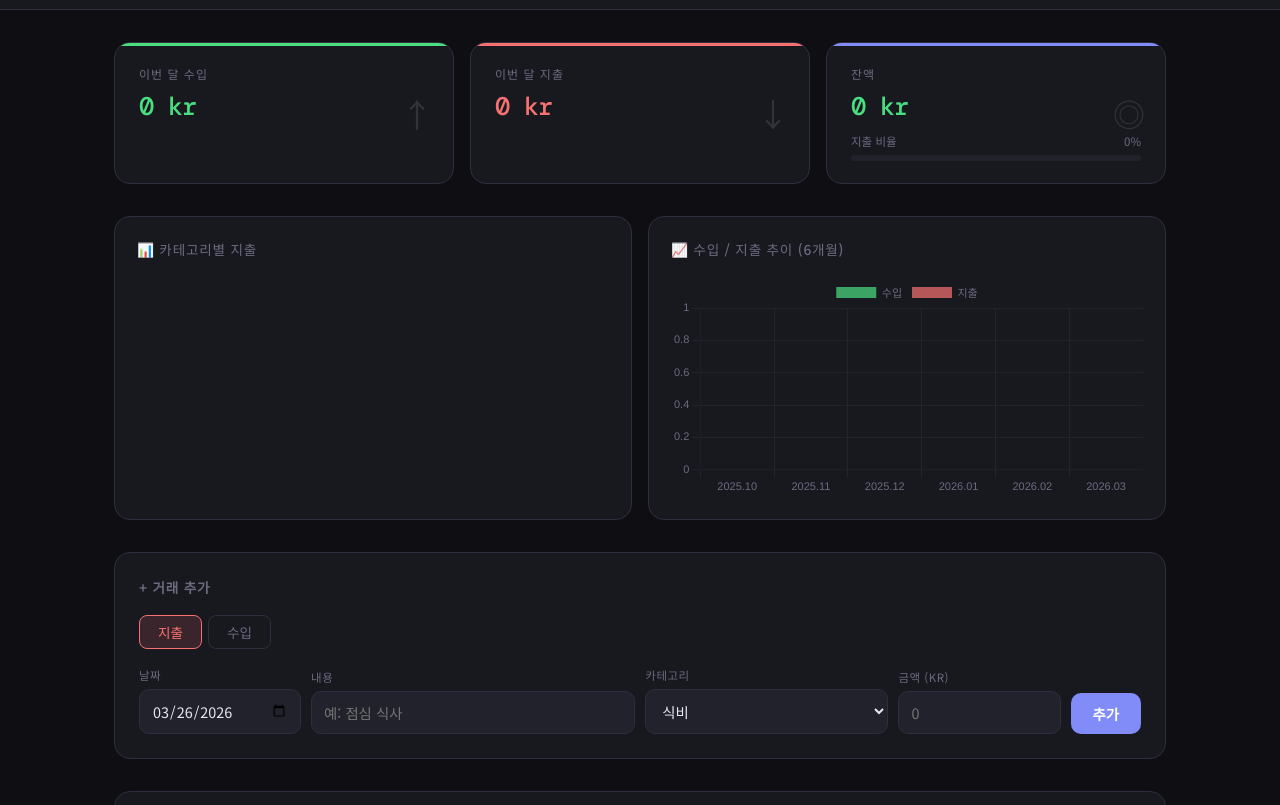
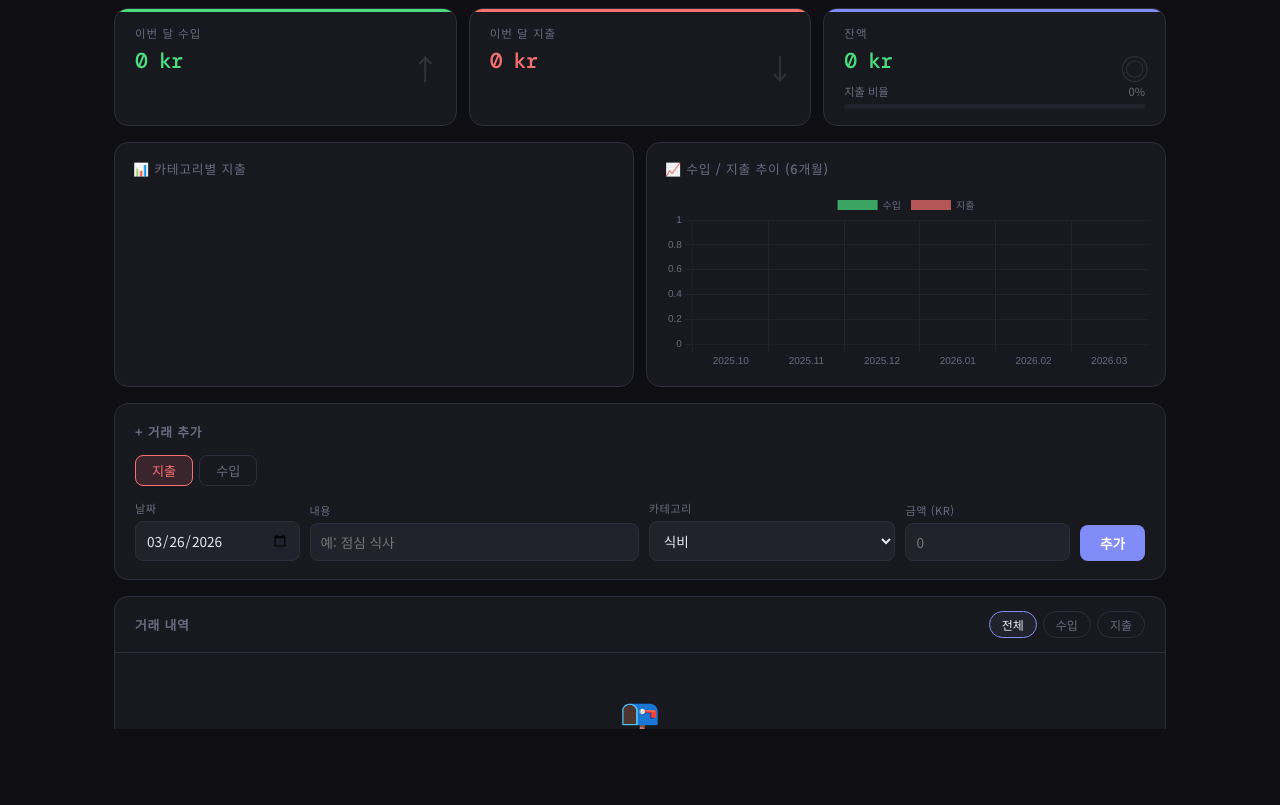
Before and after one commit to hoonseok/Money-Tracking, a plain HTML site: page index.html in a window 1280 px wide. Shown: the part 71-876 px from the top of the page. After the commit the page ends 800 px from the top, so only its background shows below. Drawn offline with nearby package versions, Linux system fonts and the light colour scheme.

Commit message:
Add files via upload

```diff
--- a/index.html
+++ b/index.html
@@ -20,110 +20,142 @@
   --accent2: #fb923c;
   --saving: #38bdf8;
 }
+
 * { margin:0; padding:0; box-sizing:border-box; }
-  body {
+
+/* 핵심 변경: html, body를 100% 높이로 고정하고 overflow 숨김 */
+html, body {
+  height: 100%;
+  overflow: hidden;
   background: var(--bg);
   color: var(--text);
   font-family: 'Noto Sans KR', sans-serif;
-    min-height: 100vh;
-    padding: 0 0 60px 0;
+}
+
+/* 전체 레이아웃을 flex column으로 */
+body {
+  display: flex;
+  flex-direction: column;
 }
 
 /* HEADER */
 header {
   background: var(--surface);
   border-bottom: 1px solid var(--border);
-    padding: 24px 32px;
+  padding: 14px 28px;
   display: flex;
   align-items: center;
   justify-content: space-between;
-    position: sticky;
-    top: 0;
+  flex-shrink: 0; /* 헤더 크기 고정 */
   z-index: 100;
-    backdrop-filter: blur(12px);
 }
+
 header h1 {
-    font-size: 1.25rem;
+  font-size: 1.1rem;
   font-weight: 700;
   letter-spacing: -0.5px;
   display: flex;
   align-items: center;
   gap: 10px;
 }
+
 header h1 span { color: var(--accent); }
+
 .month-nav {
   display: flex;
   align-items: center;
   gap: 12px;
 }
+
 .month-nav button {
   background: var(--surface2);
   border: 1px solid var(--border);
   color: var(--text);
-    width: 32px; height: 32px;
+  width: 30px; height: 30px;
   border-radius: 8px;
   cursor: pointer;
   font-size: 1rem;
   transition: all .15s;
 }
+
 .month-nav button:hover { background: var(--accent); border-color: var(--accent); }
+
 #current-month {
   font-family: 'DM Mono', monospace;
-    font-size: 0.95rem;
+  font-size: 0.9rem;
   color: var(--accent);
   min-width: 90px;
   text-align: center;
 }
 
-  /* MAIN LAYOUT */
-  main { max-width: 1100px; margin: 0 auto; padding: 32px 24px; }
+/* MAIN: 남은 공간을 모두 차지하고 내부 스크롤 */
+main {
+  flex: 1;
+  overflow-y: auto;
+  overflow-x: hidden;
+  padding: 20px 24px;
+  max-width: 1100px;
+  width: 100%;
+  margin: 0 auto;
+}
+
+/* 스크롤바 스타일 */
+main::-webkit-scrollbar { width: 6px; }
+main::-webkit-scrollbar-track { background: transparent; }
+main::-webkit-scrollbar-thumb { background: var(--border); border-radius: 99px; }
 
 /* SUMMARY CARDS */
 .summary-grid {
   display: grid;
   grid-template-columns: repeat(3, 1fr);
-    gap: 16px;
-    margin-bottom: 32px;
+  gap: 12px;
+  margin-bottom: 16px;
 }
+
 .card {
   background: var(--surface);
   border: 1px solid var(--border);
-    border-radius: 16px;
-    padding: 22px 24px;
+  border-radius: 14px;
+  padding: 16px 20px;
   position: relative;
   overflow: hidden;
-    transition: transform .2s;
 }
+
 .card::before {
   content: '';
   position: absolute;
   top: 0; left: 0; right: 0;
   height: 3px;
 }
+
 .card.income::before { background: var(--income); }
 .card.expense::before { background: var(--expense); }
 .card.balance::before { background: var(--accent); }
+
 .card-label {
-    font-size: 0.75rem;
+  font-size: 0.72rem;
   color: var(--muted);
   text-transform: uppercase;
   letter-spacing: 1px;
-    margin-bottom: 8px;
+  margin-bottom: 6px;
 }
+
 .card-amount {
   font-family: 'DM Mono', monospace;
-    font-size: 1.6rem;
+  font-size: 1.35rem;
   font-weight: 500;
   letter-spacing: -1px;
 }
+
 .card.income .card-amount { color: var(--income); }
 .card.expense .card-amount { color: var(--expense); }
 .card.balance .card-amount { color: var(--accent); }
+
 .card-icon {
   position: absolute;
-    right: 20px; top: 50%;
+  right: 16px; top: 50%;
   transform: translateY(-50%);
-    font-size: 2rem;
+  font-size: 1.8rem;
   opacity: 0.12;
 }
 
@@ -131,102 +163,115 @@
 .charts-grid {
   display: grid;
   grid-template-columns: 1fr 1fr;
-    gap: 16px;
-    margin-bottom: 32px;
+  gap: 12px;
+  margin-bottom: 16px;
 }
+
 .chart-box {
   background: var(--surface);
   border: 1px solid var(--border);
-    border-radius: 16px;
-    padding: 22px;
+  border-radius: 14px;
+  padding: 16px 18px;
 }
+
 .chart-title {
-    font-size: 0.85rem;
+  font-size: 0.8rem;
   font-weight: 500;
   color: var(--muted);
-    margin-bottom: 18px;
+  margin-bottom: 12px;
   text-transform: uppercase;
   letter-spacing: 0.8px;
 }
-  .chart-box canvas { max-height: 220px; }
+
+.chart-box canvas { max-height: 180px; }
 
 /* ADD FORM */
 .add-section {
   background: var(--surface);
   border: 1px solid var(--border);
-    border-radius: 16px;
-    padding: 24px;
-    margin-bottom: 32px;
+  border-radius: 14px;
+  padding: 18px 20px;
+  margin-bottom: 16px;
 }
+
 .add-section h2 {
-    font-size: 0.85rem;
+  font-size: 0.8rem;
   color: var(--muted);
   text-transform: uppercase;
   letter-spacing: 0.8px;
-    margin-bottom: 18px;
+  margin-bottom: 14px;
 }
+
 .form-row {
   display: grid;
   grid-template-columns: 1fr 2fr 1.5fr 1fr auto;
   gap: 10px;
   align-items: end;
 }
+
 .form-group label {
   display: block;
-    font-size: 0.72rem;
+  font-size: 0.7rem;
   color: var(--muted);
-    margin-bottom: 6px;
+  margin-bottom: 5px;
   text-transform: uppercase;
   letter-spacing: 0.5px;
 }
+
 .form-group input, .form-group select {
   width: 100%;
   background: var(--surface2);
   border: 1px solid var(--border);
   color: var(--text);
-    padding: 10px 12px;
-    border-radius: 10px;
+  padding: 8px 10px;
+  border-radius: 8px;
   font-family: inherit;
-    font-size: 0.9rem;
+  font-size: 0.85rem;
   outline: none;
   transition: border-color .15s;
 }
+
 .form-group input:focus, .form-group select:focus {
   border-color: var(--accent);
 }
+
 .form-group select option { background: var(--surface2); }
+
 .btn-add {
   background: var(--accent);
   color: white;
   border: none;
-    padding: 10px 22px;
-    border-radius: 10px;
+  padding: 8px 20px;
+  border-radius: 8px;
   font-family: inherit;
-    font-size: 0.9rem;
+  font-size: 0.85rem;
   font-weight: 600;
   cursor: pointer;
   transition: all .15s;
   white-space: nowrap;
 }
+
 .btn-add:hover { background: #6366f1; transform: translateY(-1px); }
 
 /* TYPE TABS */
 .type-tabs {
   display: flex;
   gap: 6px;
-    margin-bottom: 18px;
+  margin-bottom: 14px;
 }
+
 .type-tab {
-    padding: 6px 18px;
+  padding: 5px 16px;
   border-radius: 8px;
   border: 1px solid var(--border);
   background: transparent;
   color: var(--muted);
   font-family: inherit;
-    font-size: 0.85rem;
+  font-size: 0.82rem;
   cursor: pointer;
   transition: all .15s;
 }
+
 .type-tab.active-income { background: rgba(74,222,128,.15); border-color: var(--income); color: var(--income); }
 .type-tab.active-expense { background: rgba(248,113,113,.15); border-color: var(--expense); color: var(--expense); }
 
@@ -234,103 +279,122 @@
 .list-section {
   background: var(--surface);
   border: 1px solid var(--border);
-    border-radius: 16px;
+  border-radius: 14px;
   overflow: hidden;
 }
+
 .list-header {
-    padding: 18px 24px;
+  padding: 14px 20px;
   border-bottom: 1px solid var(--border);
   display: flex;
   align-items: center;
   justify-content: space-between;
 }
+
 .list-header h2 {
-    font-size: 0.85rem;
+  font-size: 0.8rem;
   color: var(--muted);
   text-transform: uppercase;
   letter-spacing: 0.8px;
 }
+
 .filter-row {
   display: flex;
-    gap: 8px;
+  gap: 6px;
 }
+
 .filter-btn {
-    padding: 5px 14px;
+  padding: 4px 12px;
   border-radius: 20px;
   border: 1px solid var(--border);
   background: transparent;
   color: var(--muted);
-    font-size: 0.78rem;
+  font-size: 0.75rem;
   cursor: pointer;
   font-family: inherit;
   transition: all .15s;
 }
+
 .filter-btn.active { background: var(--surface2); color: var(--text); border-color: var(--accent); }
+
 table { width: 100%; border-collapse: collapse; }
 thead tr { border-bottom: 1px solid var(--border); }
 thead th {
-    padding: 12px 24px;
+  padding: 10px 20px;
   text-align: left;
-    font-size: 0.72rem;
+  font-size: 0.7rem;
   font-weight: 500;
   color: var(--muted);
   text-transform: uppercase;
   letter-spacing: 0.8px;
 }
+
 tbody tr {
   border-bottom: 1px solid rgba(46,46,62,.5);
   transition: background .1s;
 }
+
 tbody tr:last-child { border-bottom: none; }
 tbody tr:hover { background: var(--surface2); }
+
 tbody td {
-    padding: 14px 24px;
-    font-size: 0.9rem;
+  padding: 10px 20px;
+  font-size: 0.85rem;
 }
+
 .td-amount {
   font-family: 'DM Mono', monospace;
-    font-size: 0.95rem;
+  font-size: 0.9rem;
   font-weight: 500;
 }
+
 .td-amount.income { color: var(--income); }
 .td-amount.expense { color: var(--expense); }
+
 .tag {
   display: inline-block;
-    padding: 3px 10px;
+  padding: 2px 8px;
   border-radius: 20px;
-    font-size: 0.75rem;
+  font-size: 0.72rem;
   font-weight: 500;
 }
+
 .tag-income { background: rgba(74,222,128,.12); color: var(--income); }
 .tag-expense { background: rgba(248,113,113,.12); color: var(--expense); }
+
 .btn-del {
   background: none;
   border: none;
   color: var(--muted);
   cursor: pointer;
-    font-size: 1rem;
-    padding: 4px 8px;
+  font-size: 0.9rem;
+  padding: 3px 7px;
   border-radius: 6px;
   transition: all .15s;
 }
+
 .btn-del:hover { color: var(--expense); background: rgba(248,113,113,.1); }
+
 .empty-state {
   text-align: center;
-    padding: 48px;
+  padding: 36px;
   color: var(--muted);
-    font-size: 0.9rem;
+  font-size: 0.85rem;
 }
-  .empty-state div { font-size: 2.5rem; margin-bottom: 12px; }
+
+.empty-state div { font-size: 2rem; margin-bottom: 10px; }
 
 /* PROGRESS BAR */
-  .budget-bar-wrap { margin-top: 10px; }
+.budget-bar-wrap { margin-top: 8px; }
+
 .budget-bar-bg {
-    height: 6px;
+  height: 5px;
   background: var(--surface2);
   border-radius: 99px;
   overflow: hidden;
-    margin-top: 6px;
+  margin-top: 5px;
 }
+
 .budget-bar-fill {
   height: 100%;
   border-radius: 99px;
@@ -341,8 +405,8 @@
   .summary-grid { grid-template-columns: 1fr; }
   .charts-grid { grid-template-columns: 1fr; }
   .form-row { grid-template-columns: 1fr 1fr; }
-    main { padding: 20px 16px; }
-    header { padding: 16px 20px; }
+  main { padding: 14px 14px; }
+  header { padding: 12px 16px; }
 }
 </style>
 </head>
@@ -374,7 +438,7 @@
       <div class="card-label">잔액</div>
       <div class="card-amount" id="balance">₩0</div>
       <div class="budget-bar-wrap">
-        <div style="display:flex;justify-content:space-between;font-size:0.72rem;color:var(--muted)">
+        <div style="display:flex;justify-content:space-between;font-size:0.7rem;color:var(--muted)">
           <span>지출 비율</span><span id="expense-ratio">0%</span>
         </div>
         <div class="budget-bar-bg">
@@ -446,7 +510,7 @@
 // ── DATA ──────────────────────────────────────────────
 const CATEGORIES = {
   expense: ['식비','교통','주거','쇼핑','의료','문화/여가','교육','통신','저축','기타'],
-  income:  ['급여','부업','이자','선물','기타']
+  income: ['급여','부업','이자','선물','기타']
 };
 
 let currentType = 'expense';
@@ -464,6 +528,7 @@ function monthKey() { return `${currentYear}-${String(currentMonth).padStart(2,'
 function getData() {
   try { return JSON.parse(localStorage.getItem('gaegye_data') || '{}'); } catch { return {}; }
 }
+
 function saveData(d) { localStorage.setItem('gaegye_data', JSON.stringify(d)); }
 
 function getMonthTx() {
@@ -488,6 +553,7 @@ function changeMonth(delta) {
   updateMonthDisplay();
   render();
 }
+
 function updateMonthDisplay() {
   document.getElementById('current-month').textContent = `${currentYear}.${String(currentMonth).padStart(2,'0')}`;
 }
@@ -497,8 +563,8 @@ function setType(type) {
   currentType = type;
   const sel = document.getElementById('input-cat');
   sel.innerHTML = CATEGORIES[type].map(c => `<option>${c}</option>`).join('');
-  document.getElementById('tab-expense').className = 'type-tab' + (type==='expense'?' active-expense':'');
-  document.getElementById('tab-income').className  = 'type-tab' + (type==='income' ?' active-income':'');
+  document.getElementById('tab-expense').className = 'type-tab' + (type==='expense' ? ' active-expense' : '');
+  document.getElementById('tab-income').className  = 'type-tab' + (type==='income'  ? ' active-income'  : '');
 }
 
 function addTransaction() {
@@ -541,7 +607,7 @@ function setFilter(f, btn) {
 function fmt(n) { return n.toLocaleString('sv-SE') + ' kr'; }
 
 function render() {
-  const txs = getMonthTx();
+  const txs     = getMonthTx();
   const income  = txs.filter(t=>t.type==='income').reduce((s,t)=>s+t.amount,0);
   const expense = txs.filter(t=>t.type==='expense').reduce((s,t)=>s+t.amount,0);
   const balance = income - expense;
@@ -549,11 +615,12 @@ function render() {
 
   document.getElementById('total-income').textContent  = fmt(income);
   document.getElementById('total-expense').textContent = fmt(expense);
-  document.getElementById('balance').textContent = fmt(balance);
-  document.getElementById('balance').style.color = balance >= 0 ? 'var(--income)' : 'var(--expense)';
+  document.getElementById('balance').textContent       = fmt(balance);
+  document.getElementById('balance').style.color       = balance >= 0 ? 'var(--income)' : 'var(--expense)';
   document.getElementById('expense-ratio').textContent = ratio + '%';
+
   const bar = document.getElementById('expense-bar');
-  bar.style.width = ratio + '%';
+  bar.style.width      = ratio + '%';
   bar.style.background = ratio > 80 ? 'var(--expense)' : ratio > 50 ? 'var(--accent2)' : 'var(--accent)';
 
   renderList();
@@ -561,9 +628,9 @@ function render() {
 }
 
 function renderList() {
-  const txs = getMonthTx();
+  const txs      = getMonthTx();
   const filtered = currentFilter === 'all' ? txs : txs.filter(t => t.type === currentFilter);
-  const el = document.getElementById('transaction-list');
+  const el       = document.getElementById('transaction-list');
 
   if (!filtered.length) {
     el.innerHTML = `<div class="empty-state"><div>📭</div>거래 내역이 없습니다</div>`;
@@ -578,9 +645,9 @@ function renderList() {
       <tbody>
         ${filtered.map(t => `
           <tr>
-            <td style="font-family:'DM Mono',monospace;font-size:0.82rem;color:var(--muted)">${t.date}</td>
+            <td style="font-family:'DM Mono',monospace;font-size:0.78rem;color:var(--muted)">${t.date}</td>
             <td>${t.desc}</td>
-            <td><span style="color:var(--muted);font-size:0.85rem">${t.cat}</span></td>
+            <td><span style="color:var(--muted);font-size:0.82rem">${t.cat}</span></td>
             <td><span class="tag tag-${t.type}">${t.type==='income'?'수입':'지출'}</span></td>
             <td style="text-align:right"><span class="td-amount ${t.type}">${t.type==='income'?'+':'-'}${fmt(t.amount)}</span></td>
             <td><button class="btn-del" onclick="deleteTransaction(${t.id})">✕</button></td>
@@ -596,12 +663,11 @@ let catChart, trendChartObj;
 function renderCharts(txs) {
   // Category Doughnut
   const expenses = txs.filter(t=>t.type==='expense');
-  const catMap = {};
+  const catMap   = {};
   expenses.forEach(t => { catMap[t.cat] = (catMap[t.cat]||0) + t.amount; });
   const catLabels = Object.keys(catMap);
   const catVals   = Object.values(catMap);
-
-  const COLORS = ['#818cf8','#fb923c','#4ade80','#38bdf8','#f472b6','#a78bfa','#34d399','#fbbf24','#60a5fa','#f87171'];
+  const COLORS    = ['#818cf8','#fb923c','#4ade80','#38bdf8','#f472b6','#a78bfa','#34d399','#fbbf24','#60a5fa','#f87171'];
 
   if (catChart) catChart.destroy();
   const ctx1 = document.getElementById('categoryChart').getContext('2d');
@@ -610,7 +676,7 @@ function renderCharts(txs) {
     data: { labels: catLabels, datasets: [{ data: catVals, backgroundColor: COLORS, borderWidth: 0, hoverOffset: 8 }] },
     options: {
       plugins: {
-        legend: { position: 'right', labels: { color: '#6b6b80', font: { family:'Noto Sans KR', size:11 }, padding: 12 } },
+        legend: { position: 'right', labels: { color: '#6b6b80', font: { family:'Noto Sans KR', size:10 }, padding: 10 } },
         tooltip: { callbacks: { label: ctx => ` ${ctx.label}: ${fmt(ctx.parsed)}` } }
       },
       cutout: '65%'
@@ -621,11 +687,12 @@ function renderCharts(txs) {
   if (trendChartObj) trendChartObj.destroy();
   const allData = getData();
   const months = [], incomes = [], exps = [];
+
   for (let i=5; i>=0; i--) {
     let y = currentYear, m = currentMonth - i;
     while (m < 1)  { m += 12; y--; }
     while (m > 12) { m -= 12; y++; }
-    const k = `${y}-${String(m).padStart(2,'0')}`;
+    const k    = `${y}-${String(m).padStart(2,'0')}`;
     const list = allData[k] || [];
     months.push(`${y}.${String(m).padStart(2,'0')}`);
     incomes.push(list.filter(t=>t.type==='income').reduce((s,t)=>s+t.amount,0));
@@ -638,17 +705,17 @@ function renderCharts(txs) {
     data: {
       labels: months,
       datasets: [
-        { label:'수입', data: incomes, backgroundColor:'rgba(74,222,128,.7)', borderRadius: 6 },
-        { label:'지출', data: exps,    backgroundColor:'rgba(248,113,113,.7)', borderRadius: 6 }
+        { label:'수입', data: incomes, backgroundColor:'rgba(74,222,128,.7)', borderRadius: 5 },
+        { label:'지출', data: exps,    backgroundColor:'rgba(248,113,113,.7)', borderRadius: 5 }
       ]
     },
     options: {
-      plugins: { legend: { labels: { color:'#6b6b80', font:{family:'Noto Sans KR',size:11} } } },
+      plugins: { legend: { labels: { color:'#6b6b80', font:{family:'Noto Sans KR',size:10} } } },
       scales: {
-        x: { ticks:{color:'#6b6b80',font:{size:11}}, grid:{color:'rgba(46,46,62,.5)'} },
+        x: { ticks:{color:'#6b6b80',font:{size:10}}, grid:{color:'rgba(46,46,62,.5)'} },
         y: {
-          ticks: { color:'#6b6b80', font:{size:11}, callback: v => v>=1000 ? (v/1000)+'k' : v },
-          grid: { color:'rgba(46,46,62,.5)' }
+          ticks: { color:'#6b6b80', font:{size:10}, callback: v => v>=1000 ? (v/1000)+'k' : v },
+          grid:  { color:'rgba(46,46,62,.5)' }
         }
       }
     }
```
Lines whose indentation alone changed are shown as unchanged.
